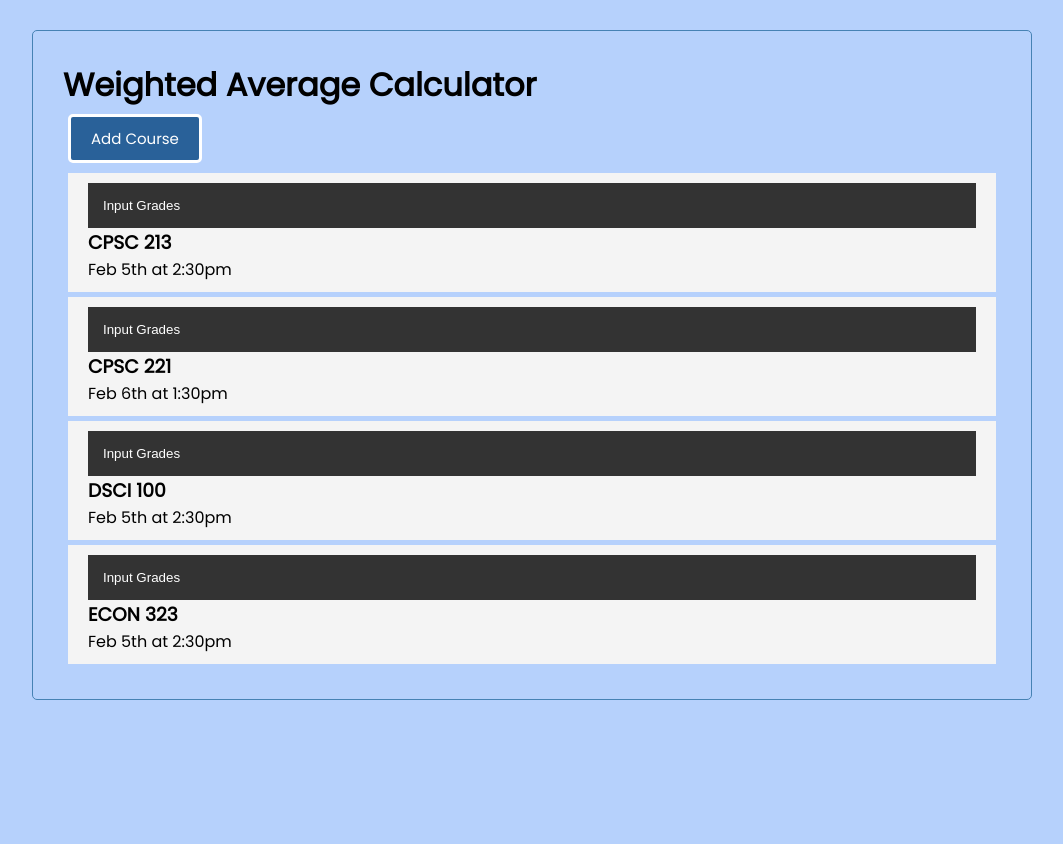
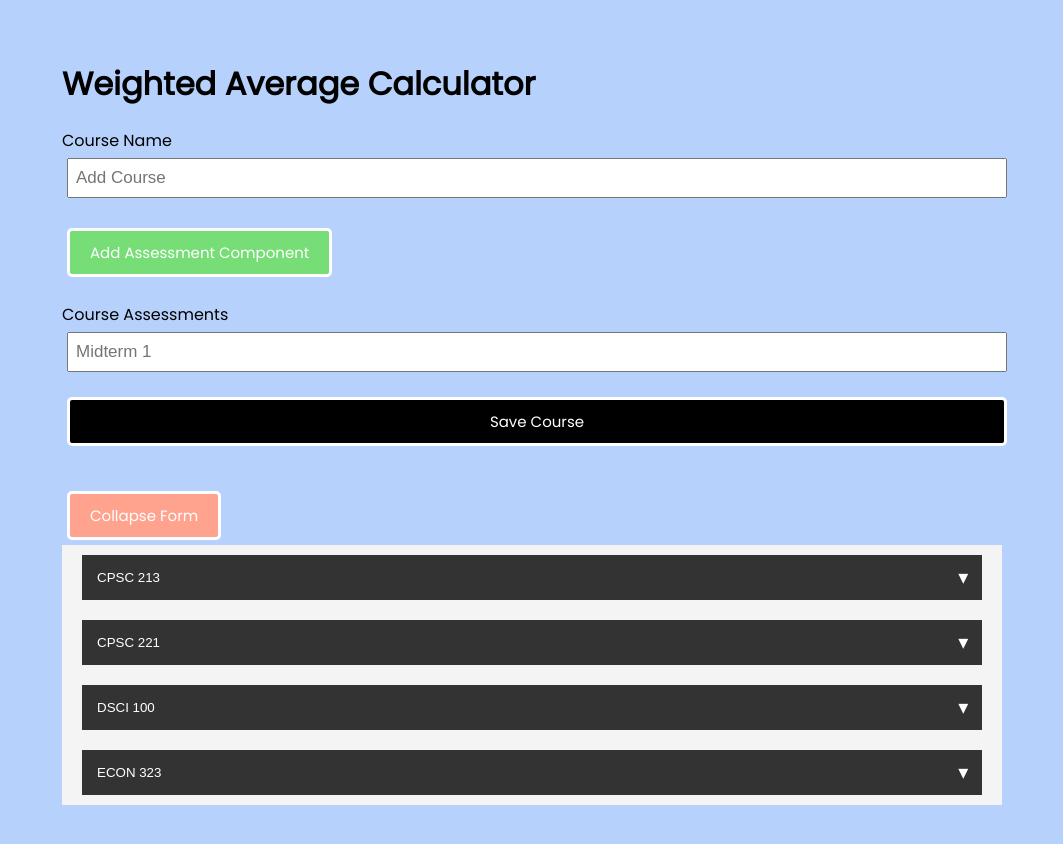
Before and after one commit to wgumboc/Course_Progress_Dashboard, a React (Create React App) app: page / in a window 1280 px wide. Both pictures are taken after a click on the button "Add Course". Shown: the top 844 px of the page, without its empty margins (108-1171 px from the left). Before the commit the page ends 800 px from the top, so only its background shows below. Built offline with nearby package versions, Linux system fonts and the light colour scheme.

Commit message:
Added form to add course and accordion functonality

```diff
--- a/package.json
+++ b/package.json
@@ -8,6 +8,7 @@
     "@testing-library/user-event": "^13.5.0",
     "react": "^18.1.0",
     "react-dom": "^18.1.0",
+    "react-icons": "^4.3.1",
     "react-scripts": "5.0.1",
     "web-vitals": "^2.1.4"
   },
--- a/src/App.js
+++ b/src/App.js
@@ -1,48 +1,63 @@
 import Header from './components/Header'
 import Button from './components/Button'
-import CouseList from './components/CourseList'
+import CourseList from './components/CourseList'
 import { useState } from 'react'
+import AddCourse from './components/AddCourse'
+//import { FaTasks } from 'react-icons/fa'
 
 function App() {
+
+  const [showAddCourse, setShowAddCourse] = useState(false)
 
   const [courses, setCourses] = useState([
     {
         id: 1,
         text: 'CPSC 213',
-        day: 'Feb 5th at 2:30pm',
+        grade: 'Current Grade: 70%',
         reminder: true,
     },
     {
         id: 2,
         text: 'CPSC 221',
-        day: 'Feb 6th at 1:30pm',
+        grade: 'Current Grade: 80%',
         reminder: true,
     },
     {
         id: 3,
         text: 'DSCI 100',
-        day: 'Feb 5th at 2:30pm',
+        grade: 'Current Grade: 90%',
         reminder: false,
     },
     {
         id: 4,
         text: 'ECON 323',
-        day: 'Feb 5th at 2:30pm',
+        grade: 'Current Grade: 100%',
         reminder: false,
     }
   ])
 
-  const onClick = (e) => {
+  const addCourse = (course) => {
 
-    console.log(e)
+    const id = Math.floor(Math.random() * 10000)
+
+    const newCourse = {id, ...course}
+    setCourses([...courses, newCourse])
 
   }
 
   return (
     <div className = "container">
       <Header title = "Weighted Average Calculator"/>
-      <Button color = 'rgb(41, 97, 153)' text = 'Add Course' onClick = {onClick} />
-      <CouseList courses = {courses} />
+
+      {showAddCourse &&
+        <AddCourse onAdd={addCourse} />
+      }
+
+      <Button color = {showAddCourse ? 'rgb(255, 163, 143)' : 'rgb(41, 97, 153)'}
+              text = {showAddCourse ? 'Collapse Form' : 'Add Course'}
+              onClick = {() => setShowAddCourse(!showAddCourse)} />
+
+      <CourseList courses = {courses} />
     </div>
   );
 }
--- /dev/null
+++ b/src/components/AddCourse.js
@@ -0,0 +1,56 @@
+import { useState } from 'react'
+
+const AddCourse = ({ onAdd }) => {
+    const [text, setText] = useState('')
+    const [grade, setGrade] = useState('')
+
+    const [assessment, setAssessment] = useState([
+        {
+            id: 1,
+            text: 'CPSC 213',
+            grade: 'Current Grade: 70%'
+        }
+    ])
+
+    const onSubmit = (e) => {
+        e.preventDefault()
+
+        if(!text) {
+            alert('One or more fields left blank.')
+            return
+        }
+
+        onAdd({ text, grade })
+
+        setText('')
+        setGrade('')
+    }
+
+    const addAssessment = () => {
+
+    }
+
+    return (
+        <form className='add-form' onSubmit={onSubmit}>
+            <div className='form-control'>
+                <label>Course Name</label>
+                <input type='text' placeholder='Add Course'
+                value={text} onChange={(e) => setText(e.target.value)}/>
+            </div>
+
+            <button className='btn-assessment'
+                    type="button"
+                    onClick={addAssessment}>Add Assessment Component</button>
+
+            <div className='form-control'>
+                <label>Course Assessments</label>
+                <input type='text' placeholder='Midterm 1'
+                value={grade} onChange={(e) => setGrade(e.target.value)}/>
+            </div>
+
+            <input className='btn btn-block' type='submit' value='Save Course' />
+        </form>
+    )
+}
+
+export default AddCourse
--- a/src/components/Course.js
+++ b/src/components/Course.js
@@ -1,11 +1,37 @@
 import React from 'react'
+//import { FaTimes } from 'react-icons/fa'
 
 const Course = ({course}) => {
+  const onClick = (e) => {
+
+    const accordionContent = e.target.nextSibling;
+
+    e.target.classList.toggle('accordion__button--active');
+
+    if(e.target.classList.contains('accordion__button--active')) {
+
+      accordionContent.style.maxHeight = accordionContent.scrollHeight + 'px';
+
+    }  else {
+
+      accordionContent.style.maxHeight = 0;
+
+    }
+
+  }
+
   return (
     <div className = 'course accordion'>
-      <button type='button' class='accordion__button'>Input Grades</button>
-        <h3>{course.text}</h3>
-        <p>{course.day}</p>
+      <button onClick={onClick} type='button' className='accordion__button'>
+        {course.text}
+      </button>
+      <div className = 'accordion__content'>
+        For the second to last, were given a BST and a key and want to know if that key belongs somewhere in the
+        “middle” of the tree or will be the new leftmost or rightmost node. We can answer that question by just finding the
+        leftmost (minimum) and rightmost (maximum) nodes. In a balanced tree, that will take O(lgn) time, but in a general
+        BST we can get unlucky and have a very deep minimum or maximum (or even both, not that that makes any real difference
+        to either the asymptotic or practical worst-case runtime).
+      </div>
     </div>
   )
 }
--- a/src/index.css
+++ b/src/index.css
@@ -16,7 +16,7 @@ body {
   margin: 30px auto;
   overflow: auto;
   min-height: 500px;
-  border: 1px solid steelblue;
+  /* border: 1px solid steelblue; */
   padding: 30px;
   border-radius: 5px;
 }
@@ -43,6 +43,26 @@ body {
   font-family: inherit;
 }
 
+.btn-assessment {
+  display: inline-block;
+  background: rgb(119, 221, 119);
+  color: #fff;
+  border: solid;
+  padding: 10px 20px;
+  margin: 5px;
+  border-radius: 5px;
+  background-color: "steelblue";
+  cursor: pointer;
+  text-decoration: none;
+  font-size: 15px;
+  font-family: inherit;
+}
+
+.btn-block {
+  display: block;
+  width: 100%;
+}
+
 .btn:focus {
   outline: none;
 }
@@ -53,9 +73,9 @@ body {
 
 .course {
   background: #f4f4f4;
-  margin: 5px;
+  margin: 0px;
   padding: 10px 20px;
-  cursor: pointer;
+  /* cursor: pointer; */
 }
 
 .course.reminder {
@@ -74,13 +94,57 @@ body {
   padding: 15px;
   border: none;
   outline: none;
-  cursor: pointer;
+  /* cursor: pointer; */
   background: #333333;
   color: #ffffff;
   text-align: left;
   transition: background 0.2s;
 }
 
+.accordion__button::after {
+  content: "\25be";
+  float: right;
+  transform: scale(1.5);
+}
+
+.accordion__button--active {
+  background: #555555;
+}
+
+.accordion__button--active::after {
+  content: "\25b4";
+}
+
+.accordion__content {
+  overflow: hidden;
+  max-height: 0;
+  transition: max-height 0.2s;
+
+  padding: 0 15px;
+  font-family: sans-serif;
+  background: #eeeeee;
+}
+
+.add-form {
+  margin-bottom: 40px;
+}
+
+.form-control {
+  margin: 20px 0;
+}
+
+.form-control label {
+  display: block;
+}
+
+.form-control input {
+  width: 100%;
+  height: 40px;
+  margin: 5px;
+  padding: 3px 7px;
+  font-size: 17px;
+}
+
 footer {
   margin-top: 30px;
   text-align: center;
```
Also changed, not shown: 1 other file (tests, documents, lock files or other folders).
